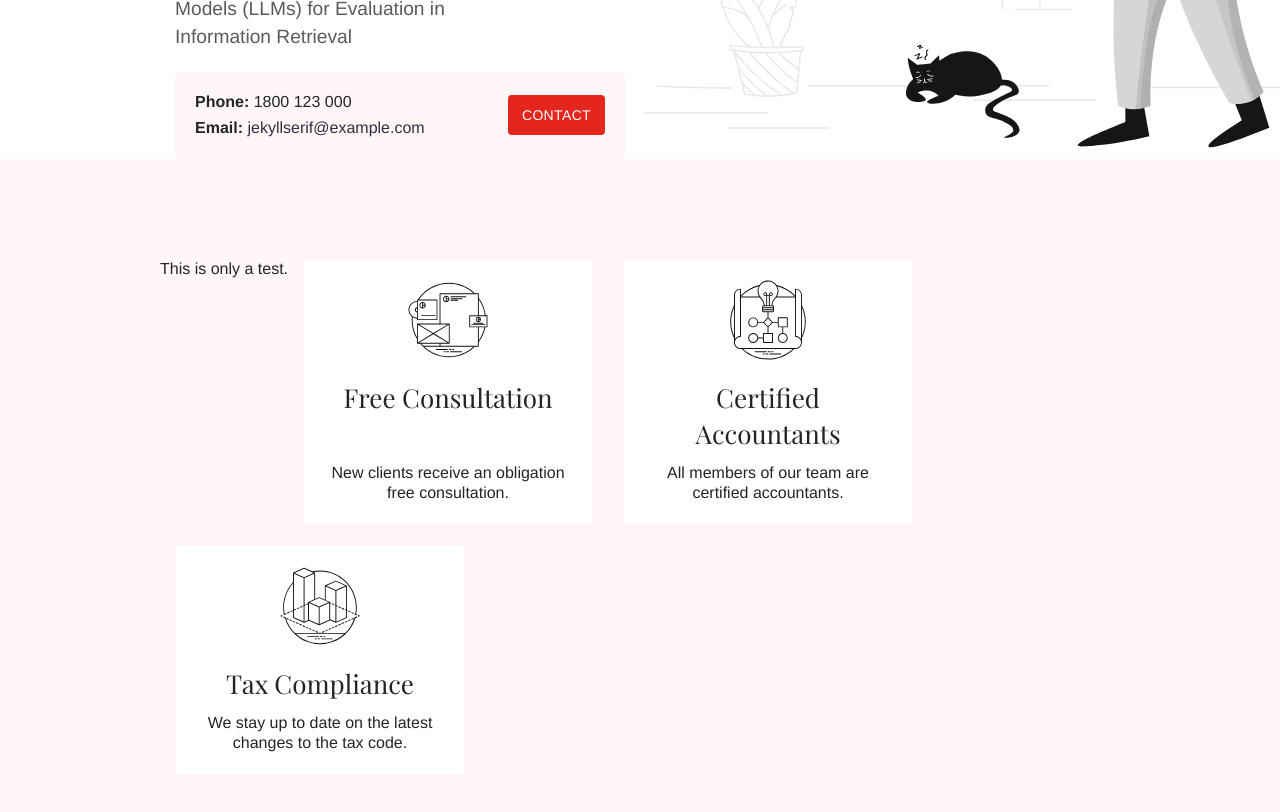
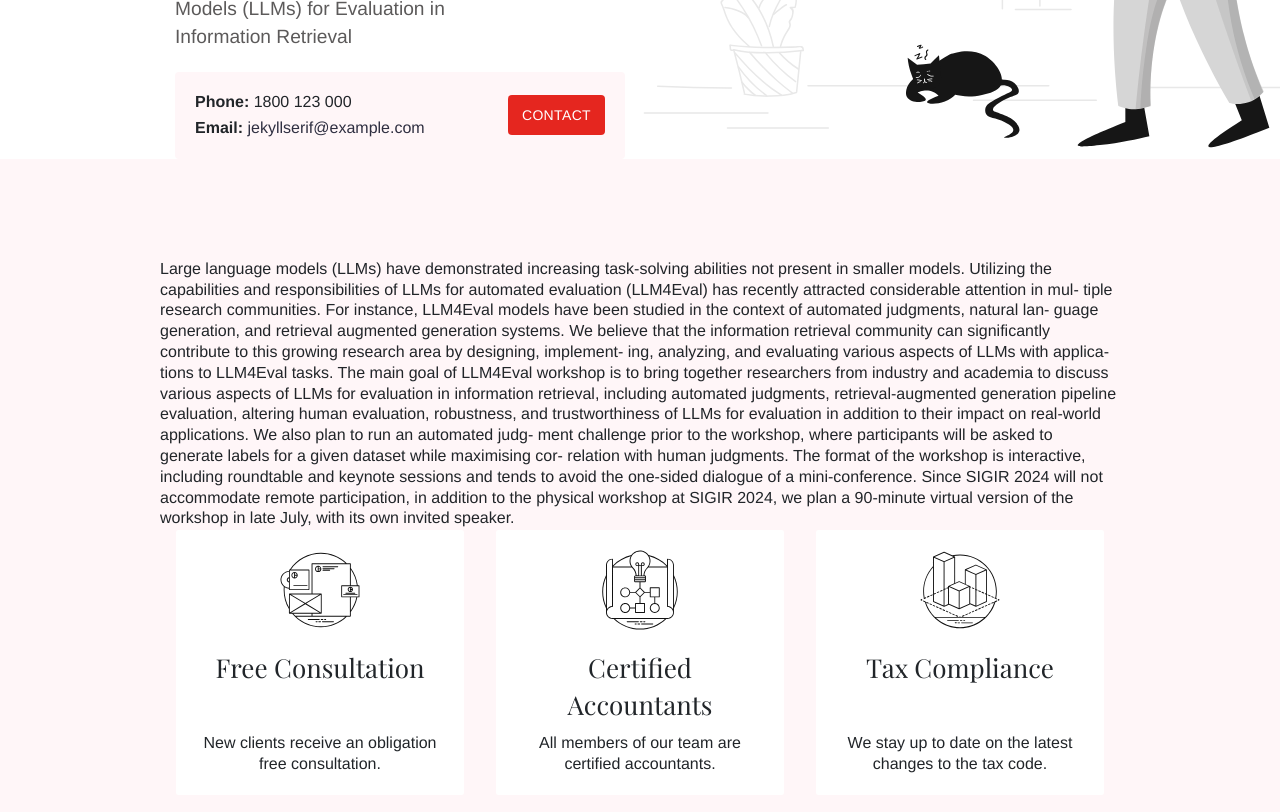
Before and after one commit to LLM4Eval/llm4eval, a Jekyll site: the page built from index.md, in a window 1280 px wide and 900 px high, scrolled down 376 px. Shown: the top 812 px of the window. Built offline with Jekyll 4.4.1, drawn with Linux system fonts in a browser that asks for light colours.

Commit message:
Update home.html

```diff
--- a/_layouts/home.html
+++ b/_layouts/home.html
@@ -25,7 +25,29 @@ bodyClass: "page-home"
   <div class="container pt-6 pb-6 pt-md-10 pb-md-10">
     <div class="row">
 
-      This is only a test.
+      Large language models (LLMs) have demonstrated increasing task-solving abilities not present in smaller models. Utilizing the capabilities and responsibilities of LLMs for automated evaluation
+(LLM4Eval) has recently attracted considerable attention in mul-
+tiple research communities. For instance, LLM4Eval models have
+been studied in the context of automated judgments, natural lan-
+guage generation, and retrieval augmented generation systems. We
+believe that the information retrieval community can significantly
+contribute to this growing research area by designing, implement-
+ing, analyzing, and evaluating various aspects of LLMs with applica-
+tions to LLM4Eval tasks. The main goal of LLM4Eval workshop is to
+bring together researchers from industry and academia to discuss
+various aspects of LLMs for evaluation in information retrieval,
+including automated judgments, retrieval-augmented generation
+pipeline evaluation, altering human evaluation, robustness, and
+trustworthiness of LLMs for evaluation in addition to their impact
+on real-world applications. We also plan to run an automated judg-
+ment challenge prior to the workshop, where participants will be
+asked to generate labels for a given dataset while maximising cor-
+relation with human judgments. The format of the workshop is
+interactive, including roundtable and keynote sessions and tends
+to avoid the one-sided dialogue of a mini-conference. Since SIGIR
+2024 will not accommodate remote participation, in addition to
+the physical workshop at SIGIR 2024, we plan a 90-minute virtual
+version of the workshop in late July, with its own invited speaker.
 
       {% for feature in site.data.features %}
       <div class="col-12 col-md-6 col-lg-4 mb-2">
```
